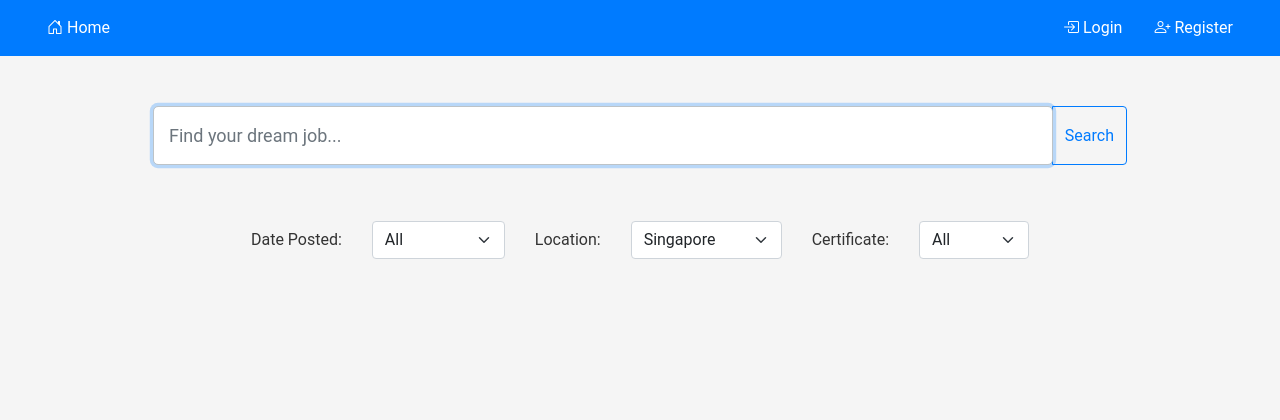
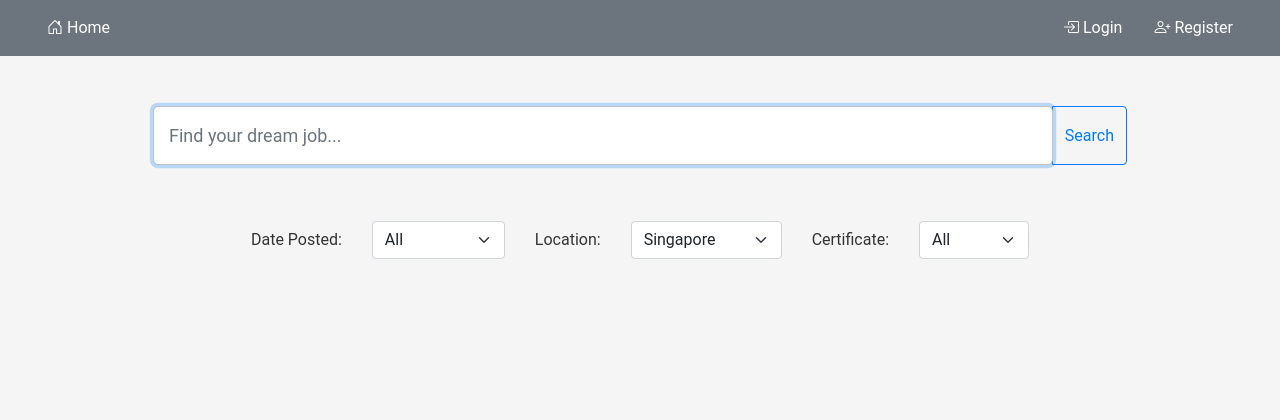
Before and after one commit to RoCode2000/JobSearchProject, a Flask app: page / in a window 1280 px wide. Shown: the top 420 px of the page. Run offline with Flask 3, Linux system fonts and the light colour scheme.

Commit message:
minor change

```diff
--- a/templates/layout.html
+++ b/templates/layout.html
@@ -79,7 +79,7 @@
   </nav>
 
   {% else %}
-  <nav class="navbar navbar-expand-lg clearfix bg-primary sticky-top">
+  <nav class="navbar navbar-expand-lg clearfix bg-secondary sticky-top">
     <div class="container-fluid">
       <ul class="navbar-nav">
         <li class="nav-item px-2">
```
Also changed, not shown: 2 other files.
